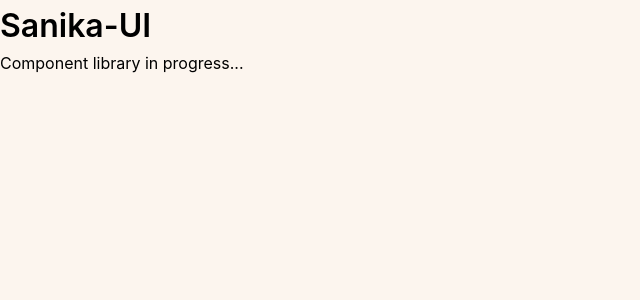
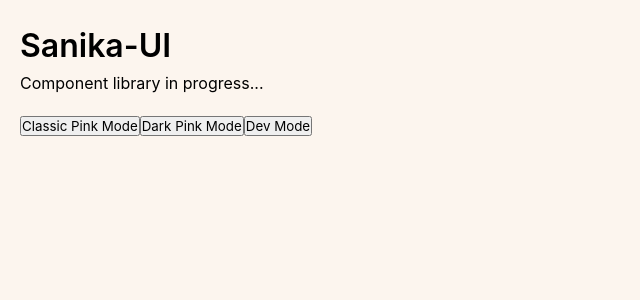
Before and after one commit to sanikasurose/sanika-ui, a React (Vite) app: page / in a window 1280 px wide. Shown: the top 300 px of the page, without its empty margins (0-640 px from the left). Built offline with nearby package versions, Linux system fonts and the light colour scheme.

Commit message:
Implement theme switching

```diff
--- a/src/App.jsx
+++ b/src/App.jsx
@@ -1,10 +1,18 @@
 import React from "react";
+
+const setTheme = (theme) => {
+  document.documentElement.setAttribute("data-theme", theme);
+};
 
 const App = () => {
   return (
-    <div>
+    <div style={{ padding: "20px" }}>
       <h1>Sanika-UI</h1>
       <p>Component library in progress...</p>
+
+      <button onClick={() => setTheme("")}>Classic Pink Mode</button>
+      <button onClick={() => setTheme("darkPink")}>Dark Pink Mode</button>
+      <button onClick={() => setTheme("devMode")}>Dev Mode</button>
     </div>
   );
 };
--- a/src/styles/themes.css
+++ b/src/styles/themes.css
@@ -6,7 +6,7 @@
   --color-border: #850e35;
 }
 
-.theme-darkPink {
+[data-theme="darkPink"] {
   --color-background: #3a0519;
   --color-text: #ffffff;
   --color-primary: #670d2f;
@@ -14,7 +14,7 @@
   --color-border: #ef88ad;
 }
 
-.theme-technical {
+[data-theme="devMode"] {
   --color-background: #472183;
   --color-text: #ffffff;
   --color-primary: #4b56d2;
```
